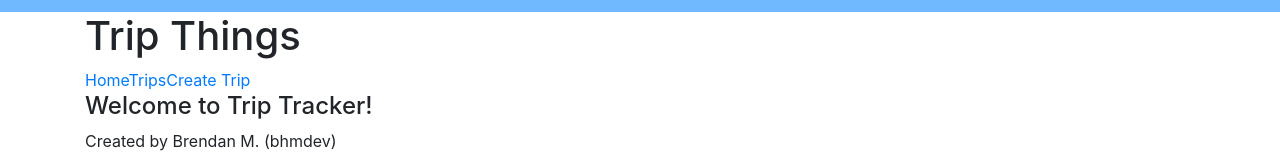
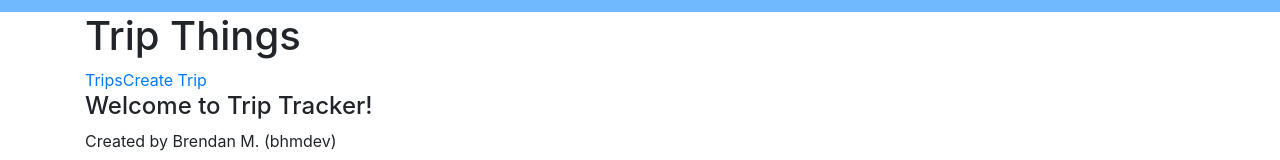
Before and after one commit to bhmdev/trip-tracker-client, a React app: page /#/ in a window 1280 px wide. Shown: the part 244-404 px from the top of the page. Built offline with nearby package versions, Linux system fonts and the light colour scheme.

Commit message:
Trying to get Trip create on my deployed site

```diff
--- a/src/shared/Nav.js
+++ b/src/shared/Nav.js
@@ -3,7 +3,6 @@ import { NavLink } from 'react-router-dom'
 
 const Nav = () => (
   <nav>
-    <NavLink to='/trips'>Home</NavLink>
     <NavLink to='/trips'>Trips</NavLink>
     <NavLink to='/create-trip'>Create Trip</NavLink>
   </nav>
```
